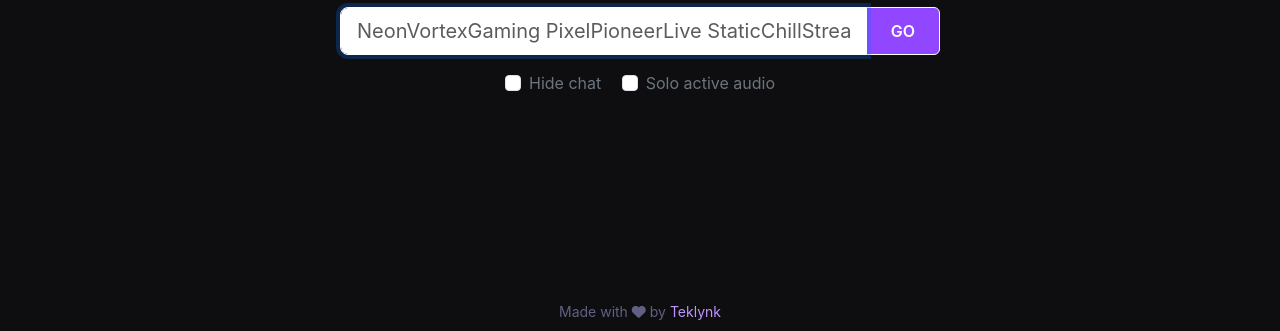
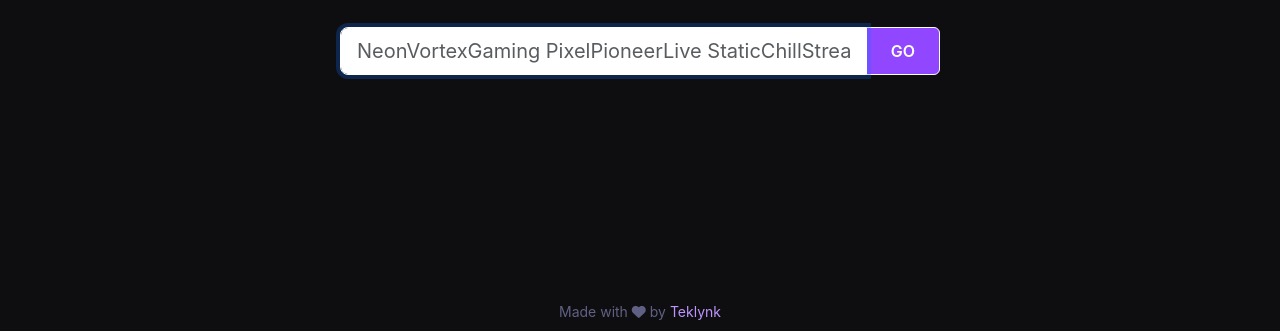
Before and after one commit to teklynk/twitch_multiview, a website built with Vite: page index.html in a window 1280 px wide. Shown: the part 469-800 px from the top of the page. Built offline with nearby package versions, Linux system fonts and the light colour scheme; no server answers; a script that the page names is missing.

Commit message:
removed checkbox options on landing page

```diff
--- a/index.html
+++ b/index.html
@@ -82,18 +82,6 @@
                         <input type="text" id="channel-input" class="form-control form-control-lg border" placeholder="NeonVortexGaming PixelPioneerLive StaticChillStream GlitchWanderer" autofocus onkeydown="if(event.key==='Enter') window.startViewer()">
                         <button class="btn btn-purple px-4 text-white border" type="button" id="go-button" onclick="window.startViewer()">GO</button>
                     </div>
-                    <div class="form-check d-inline-block mb-3 me-3">
-                        <input class="form-check-input" type="checkbox" id="hide-chat-checkbox">
-                        <label class="form-check-label text-secondary" for="hide-chat-checkbox">
-                            Hide chat
-                        </label>
-                    </div>
-                    <div class="form-check d-inline-block mb-3">
-                        <input class="form-check-input" type="checkbox" id="toggle-mute-checkbox-setup">
-                        <label class="form-check-label text-secondary" for="toggle-mute-checkbox-setup" title="Automatically unmute the active stream and mute all others.">
-                            Solo active audio
-                        </label>
-                    </div>
                 </div>
                 <!-- Videos will be injected here -->
             </main>
```
